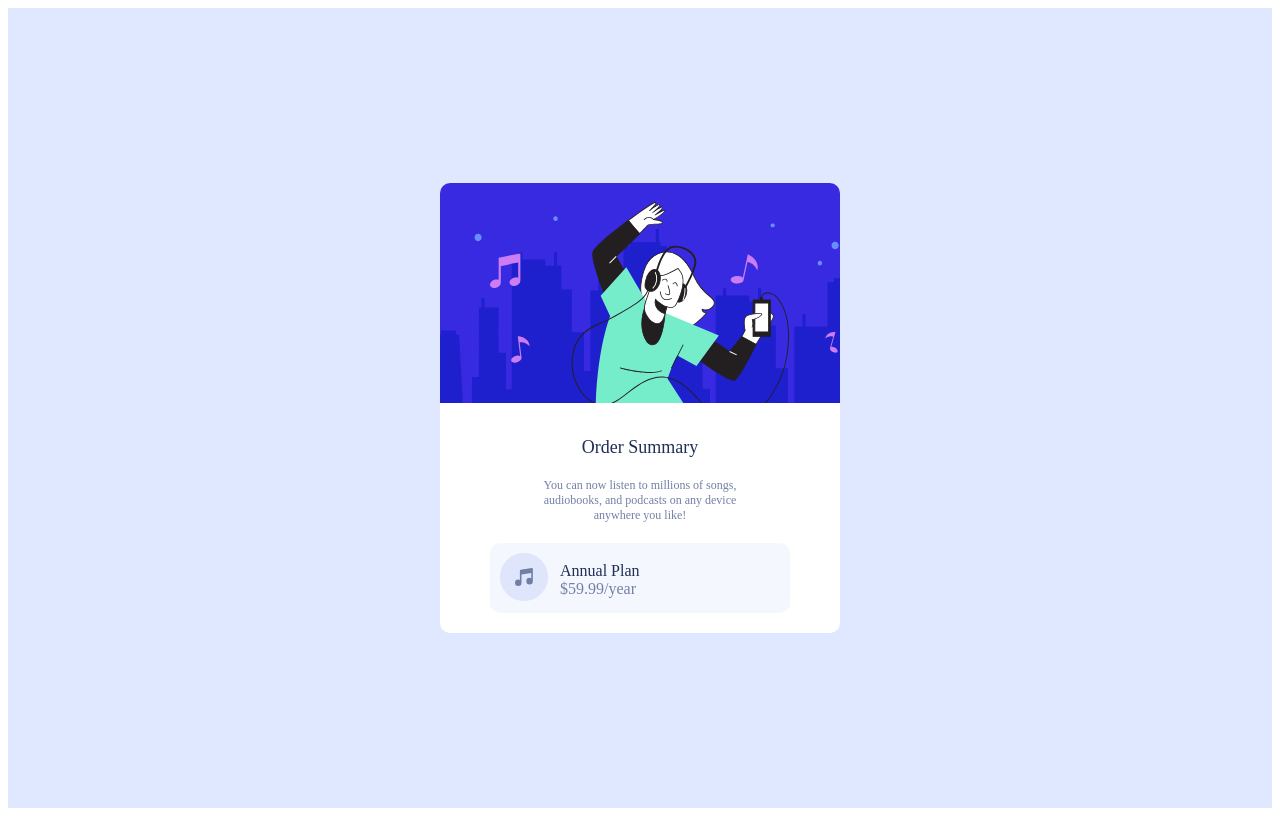
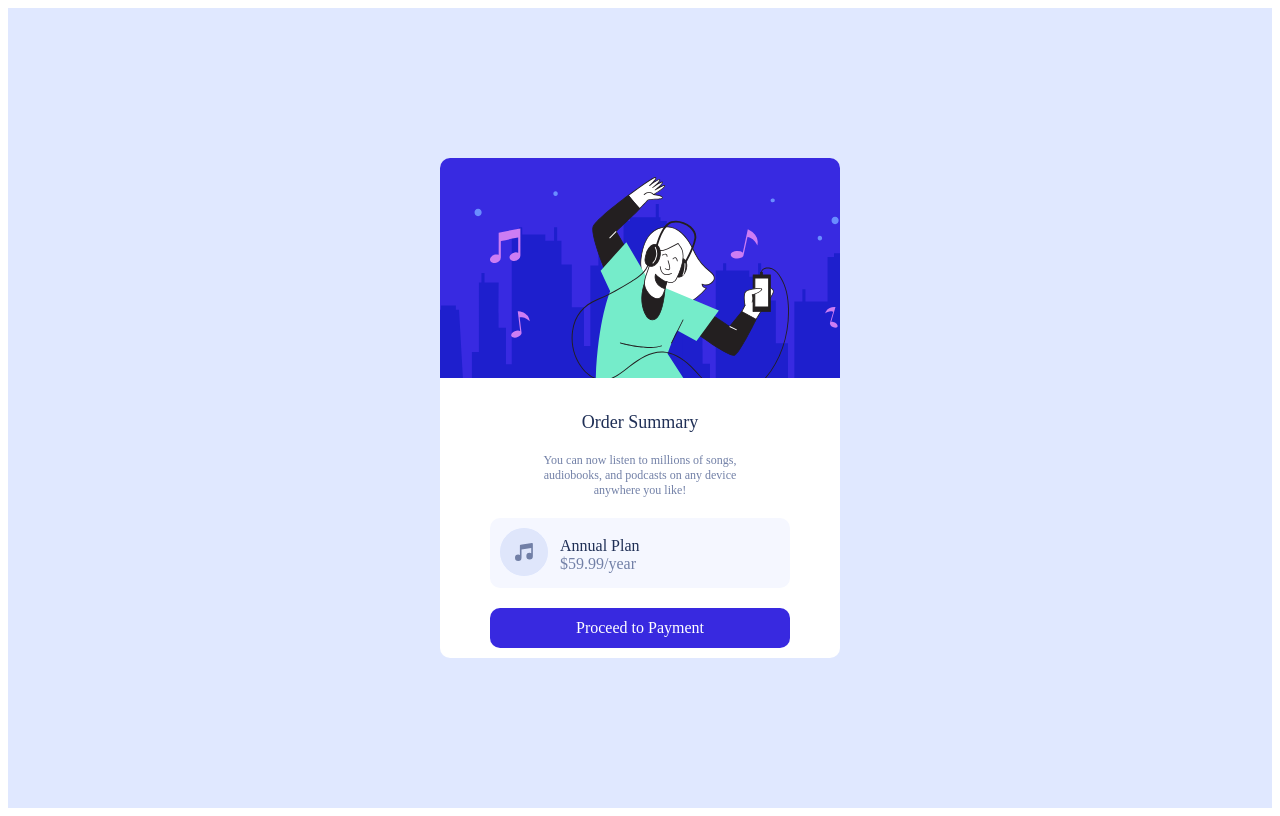
Before and after one commit to Youssef5107/Order-summary-card, a plain HTML site: page index.html in a window 1280 px wide. Drawn offline with Linux system fonts and the light colour scheme; a web font is replaced by a local one.

Commit message:
style:add payment button

```diff
--- a/css/style.css
+++ b/css/style.css
@@ -97,3 +97,19 @@ main {
 	color: var(--Desaturated-blue);
 	font-family: light;
 }
+
+.payment-background {
+	max-width: 300px;
+	margin: 10px auto;
+	background-color: var(--Bright-blue);
+	height: 40px;
+	border-radius: 10px;
+	display: flex;
+	justify-content: center;
+	align-items: center;
+}
+
+.payment {
+	color: white;
+	font-family: regular;
+}
--- a/index.html
+++ b/index.html
@@ -120,6 +120,14 @@
 						<span class="song-price">$59.99/year</span>
 					</div>
 				</div>
+
+				<div class="payment-background">
+					<div class="payment">
+						Proceed to Payment
+					</div>
+
+				</div>
+
 			</div>
 
 		</div>
```
